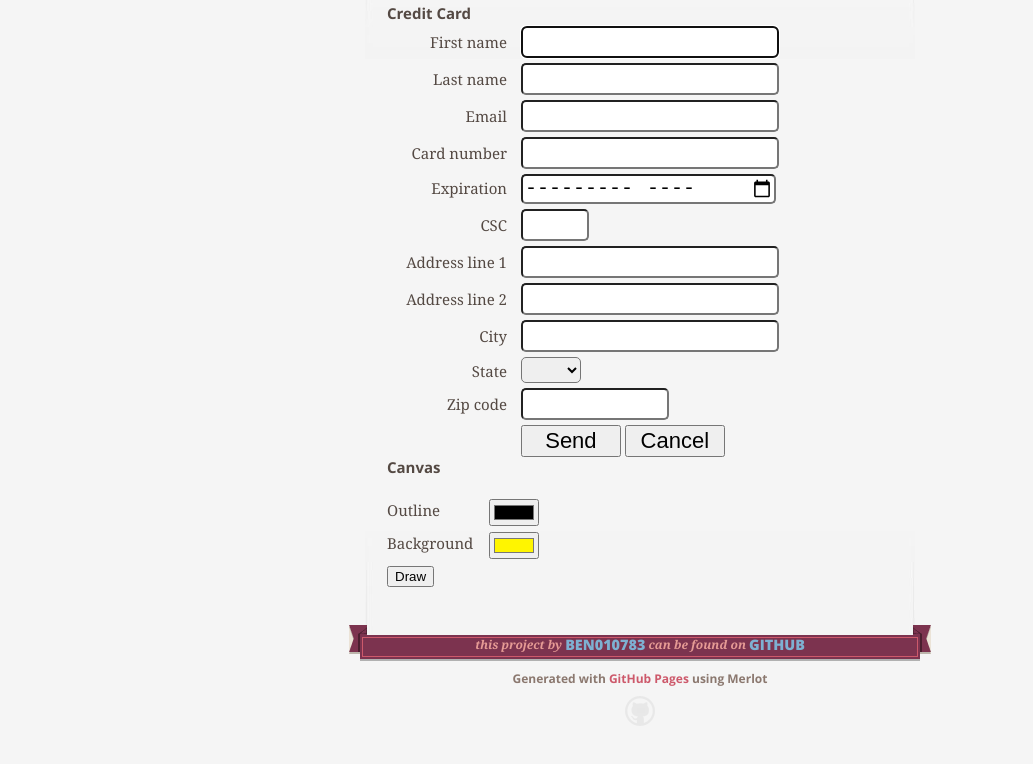
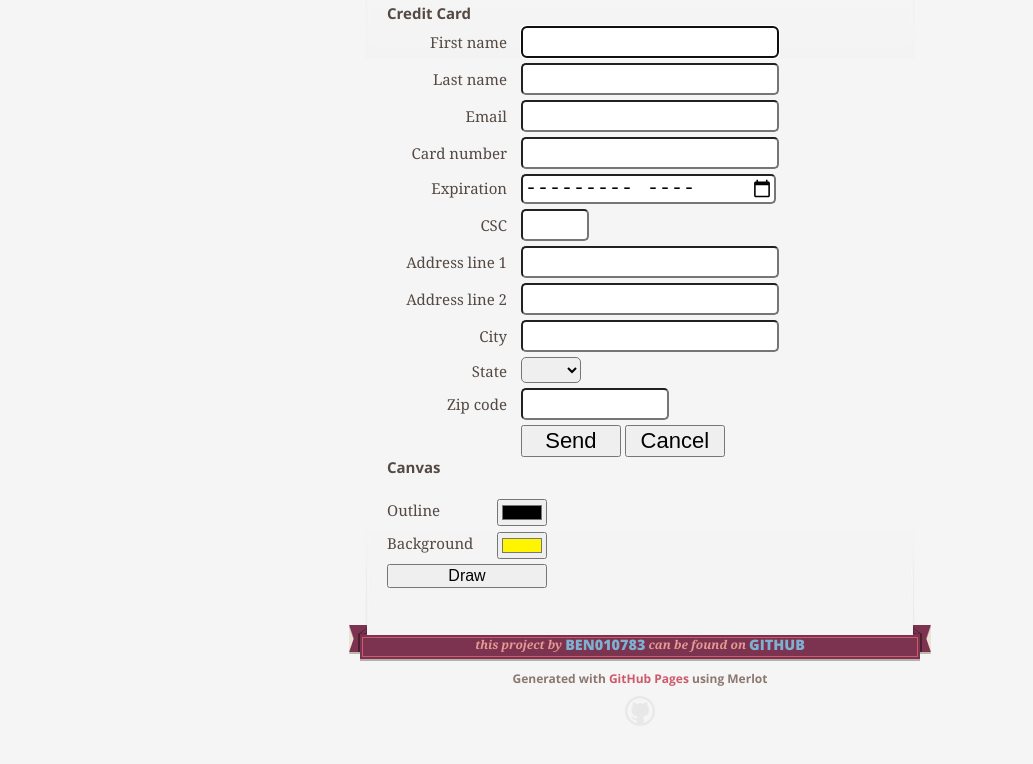
Before and after one commit to JiveManlyBen/html5-examples, a plain HTML site: page forms.html in a window 1280 px wide. Shown: the part 286-1050 px from the top of the page, without its empty margins (0-1033 px from the left). Drawn offline with nearby package versions, Linux system fonts and the light colour scheme.

Commit message:
Added styles for the Draw button

```diff
--- a/forms.html
+++ b/forms.html
@@ -168,7 +168,7 @@
 	<div class="canvas_controls">
 		<label class="canvas_color_label">Outline<input id="canvas_color_1" class="canvas_color_picker" type="color" value="#000000"></label>
 		<label class="canvas_color_label">Background<input id="canvas_color_2" class="canvas_color_picker" type="color" value="#FFF500"></label>
-		<button id="canvas_button">Draw</button>
+		<button id="canvas_button" class="canvas_draw">Draw</button>
 	</div>
 	<div class="canvas_display">
 		<canvas id="canvas_example" width="200" height="140"></canvas>
--- a/stylesheets/screen.css
+++ b/stylesheets/screen.css
@@ -606,7 +606,7 @@ dd p:first-child {
 .canvas_controls {
   float: left;
   padding-top: 20px;
-  width: 30%;
+  width: 160px;
 }
 
 .canvas_color_label {
@@ -622,3 +622,9 @@ dd p:first-child {
   padding-left: 50px;
   float: left;
 }
+
+.canvas_draw {
+  float: right;
+  font-size: 16px;
+  width: 160px;
+}
```
